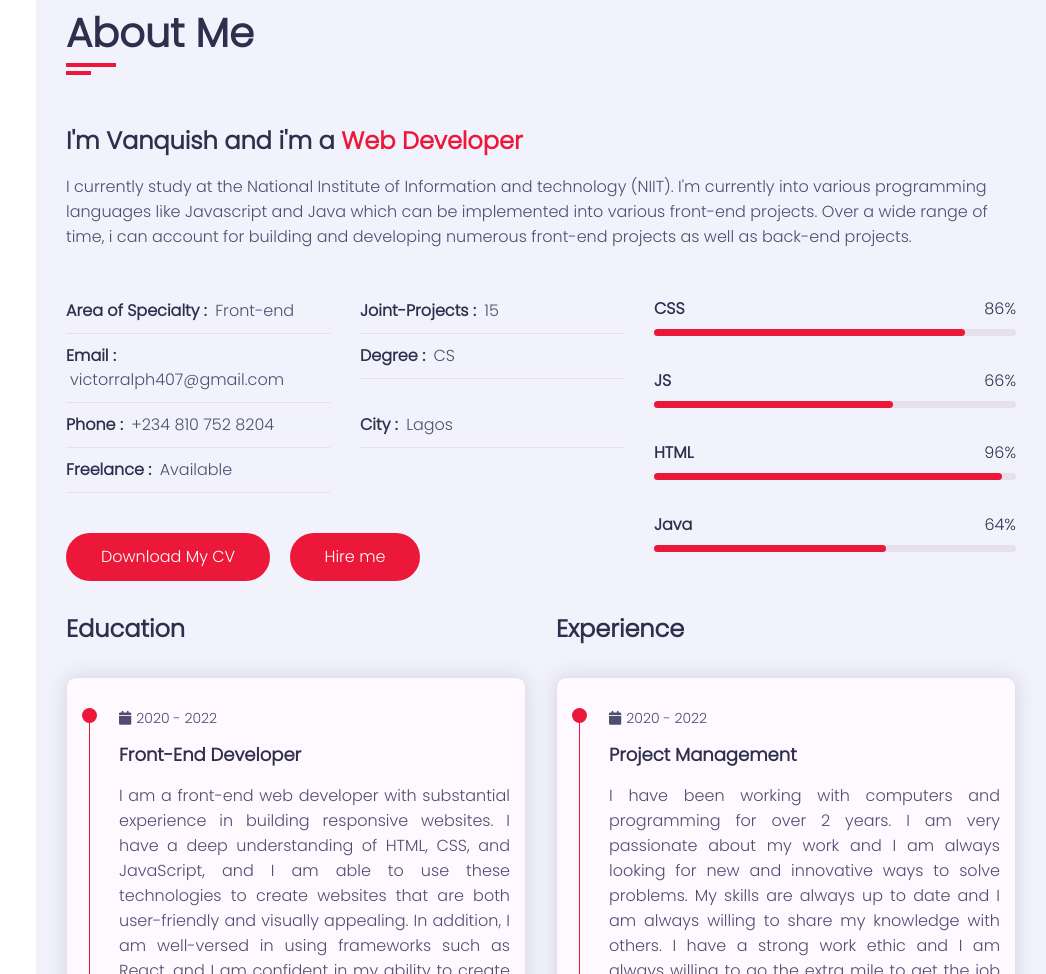
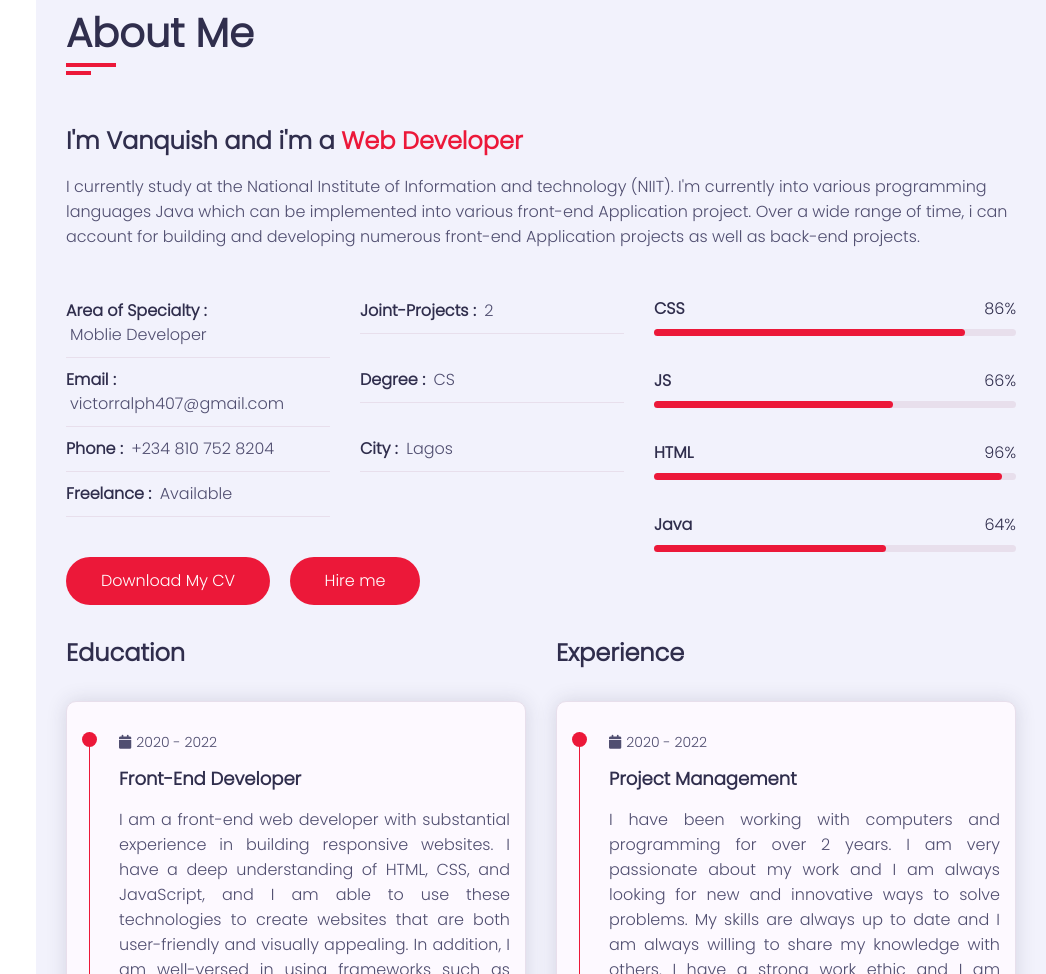
Before and after one commit to Victorralp/Port-folio, a plain HTML site: page index.html in a window 1280 px wide. Shown: the part 857-1831 px from the top of the page, without its empty margins (234-1280 px from the left). Drawn offline with nearby package versions, Linux system fonts and the light colour scheme.

Commit message:
Update index.html

```diff
--- a/index.html
+++ b/index.html
@@ -130,10 +130,10 @@
                     <p>
                       I currently study at the National Institute of Information
                       and technology (NIIT). I'm currently into various
-                      programming languages like Javascript and Java which can
-                      be implemented into various front-end projects. Over a
-                      wide range of time, i can account for building and
-                      developing numerous front-end projects as well as back-end
+                      programming languages Java which can be implemented into various front-end
+                      Application project.
+                      Over a wide range of time, i can account for building and
+                      developing numerous front-end Application projects as well as back-end
                       projects.
                     </p>
                   </div>
@@ -142,10 +142,10 @@
                   <div class="personal-info padd-15">
                     <div class="row">
                       <div class="info-item padd-15">
-                        <p>Area of Specialty : <span>Front-end</span></p>
+                        <p>Area of Specialty : <span>Moblie Developer</span></p>
                       </div>
                       <div class="info-item padd-15">
-                        <p>Joint-Projects : <span>15</span></p>
+                        <p>Joint-Projects : <span>2</span></p>
                       </div>
                       <div class="info-item padd-15">
                         <p>Email : <span>victorralph407@gmail.com</span></p>
```
